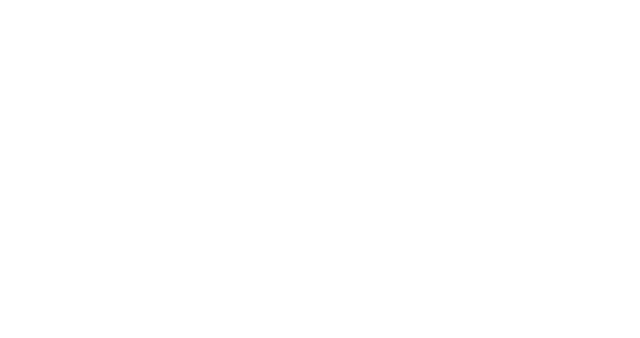
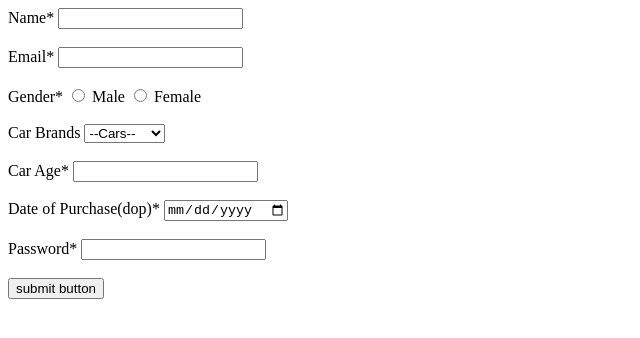
Before and after one commit to acciojob/car-insurance-form-UtsavKumar126, a website: page main.html in a window 1280 px wide. Shown: the whole page, without its empty margins (0-640 px from the left). Drawn offline with Linux system fonts and the light colour scheme.

Commit message:
created a submission

```diff
--- a/main.html
+++ b/main.html
@@ -10,6 +10,31 @@
 	<!-- the entire body must be written by student -->
     <script type="text/javascript" src="./script.js">
 </script>
+	<form method="post">
+		<label for="name">Name*</label>
+		<input type="text" name="name" id="name" required><br><br>
+		<label for="email">Email*</label>
+		<input type="email" name="email" id="email" required><br><br>
+		<label for="gender">Gender*</label>
+		<input type="radio" name="gender" id="gender_m" required>
+		<label for="gender">Male</label>
+		<input type="radio" name="gender" id="gender_f" required>
+		<label for="gender">Female</label><br><br>
+		<label for="cars">Car Brands</label>
+		<select name="cars" id="cars">
+			<option value="" disabled selected>--Cars--</option>
+			<option value="bmw">BMW</option>
+			<option value="audi">Audi</option>
+	        <option value="mercedez">Mercedez</option>
+		</select><br><br>
+		<label for="carage">Car Age*</label>
+		<input type="number" name="carage" id="carage" required><br><br>
+		<label for="dop">Date of Purchase(dop)*</label>
+		<input type="date" name="dop" id="dop" required><br><br>
+		<label for="password">Password*</label>
+		<input type="password" name="password" id="password" required><br><br>
+		<button type="submit">submit button</button>
+	</form>
 
 </body>
 
```
